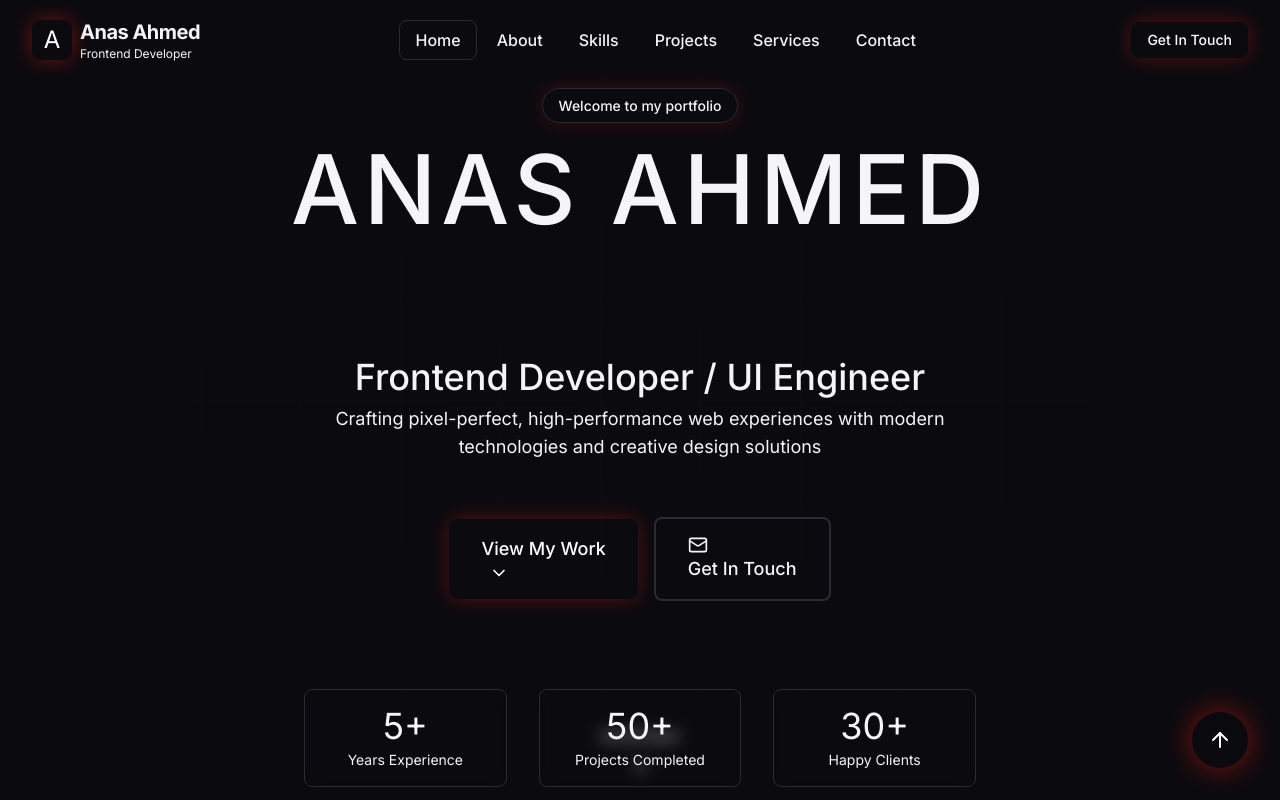
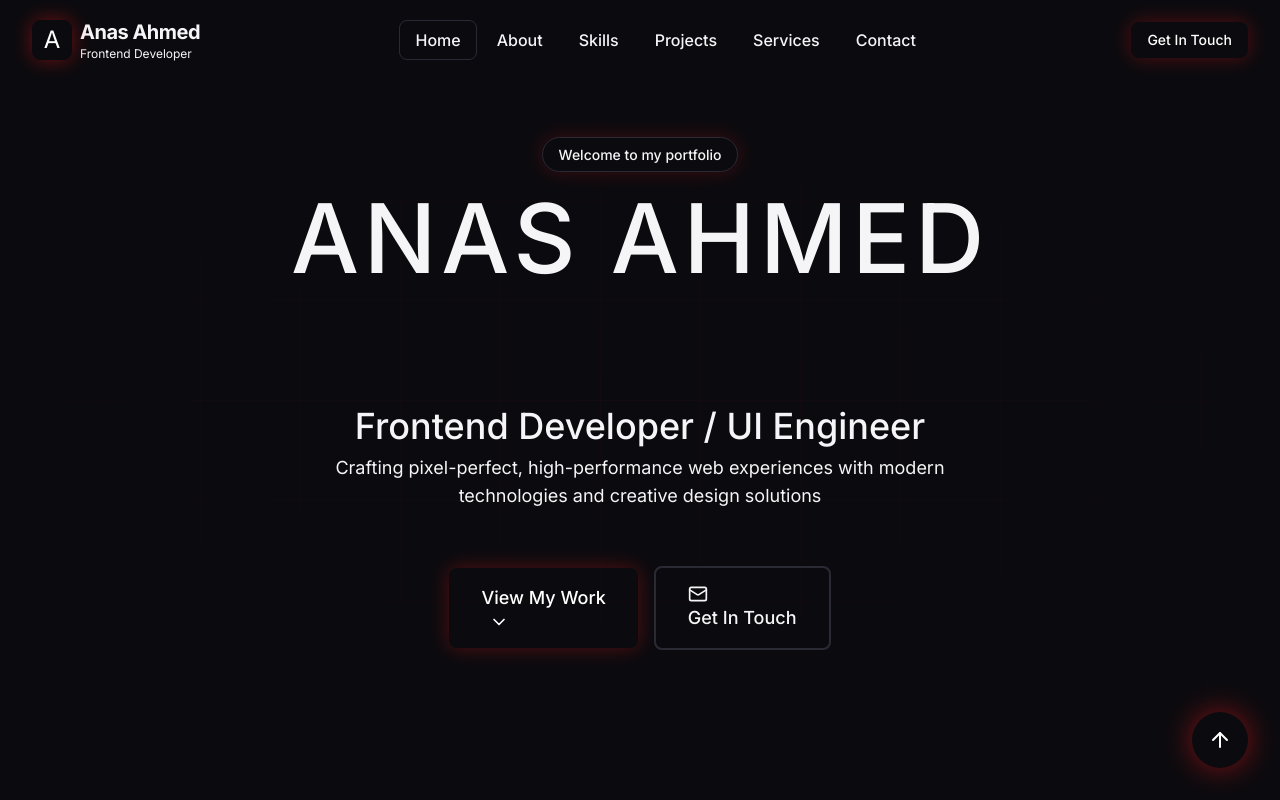
Before and after one commit to ansalking150/my-portfolio-, a React (Vite) app: page / in a window 1280 px wide. Shown: the top 800 px of the page. Built offline with nearby package versions, Linux system fonts and the light colour scheme.

Commit message:
Add EmailJS integration, update LinkedIn links, remove stats section

```diff
--- a/package.json
+++ b/package.json
@@ -10,6 +10,7 @@
     "deploy": "gh-pages -d dist"
   },
   "dependencies": {
+    "@emailjs/browser": "^4.4.1",
     "@emotion/react": "11.14.0",
     "@emotion/styled": "11.14.1",
     "@mui/icons-material": "7.3.5",
--- a/src/app/components/sections/Contact.tsx
+++ b/src/app/components/sections/Contact.tsx
@@ -1,15 +1,16 @@
 import { motion } from 'motion/react';
-import { Mail, Phone, MapPin, Send, Github, Linkedin, Twitter } from 'lucide-react';
+import { Mail, Phone, MapPin, Send, Github, Linkedin, Twitter, CheckCircle, XCircle } from 'lucide-react';
 import { Input, Textarea } from '../Input';
 import { Button } from '../Button';
 import { useState } from 'react';
+import emailjs from '@emailjs/browser';
 
 const contactInfo = [
   {
     icon: <Mail size={24} />,
     title: 'Email',
     value: 'anaslking150@gmail.com',
-    link: 'mailto:anas.ahmed@example.com'
+    link: 'mailto:anaslking150@gmail.com'
   },
   {
     icon: <Phone size={24} />,
@@ -27,7 +28,7 @@ const contactInfo = [
 
 const socialLinks = [
   { icon: <Github size={20} />, name: 'GitHub', url: 'https://github.com/ansalking150' },
-  { icon: <Linkedin size={20} />, name: 'LinkedIn', url: 'https://linkedin.com' },
+  { icon: <Linkedin size={20} />, name: 'LinkedIn', url: 'https://www.linkedin.com/in/ans-ahmed-106a33362?utm_source=share_via&utm_content=profile&utm_medium=member_android' },
   { icon: <Twitter size={20} />, name: 'Twitter', url: 'https://twitter.com' }
 ];
 
@@ -38,11 +39,42 @@ export function Contact() {
     subject: '',
     message: ''
   });
+  const [isSubmitting, setIsSubmitting] = useState(false);
+  const [submitStatus, setSubmitStatus] = useState<'idle' | 'success' | 'error'>('idle');
 
-  const handleSubmit = (e: React.FormEvent) => {
+  const handleSubmit = async (e: React.FormEvent) => {
     e.preventDefault();
-    // Handle form submission
-    console.log('Form submitted:', formData);
+    setIsSubmitting(true);
+    setSubmitStatus('idle');
+
+    try {
+      // Replace these with your EmailJS credentials
+      const serviceId = 'service_k2i15lt';
+      const templateId = 'template_3nro14v';
+      const publicKey = '_3RFk7XqE1H7OmRMV';
+
+      await emailjs.send(
+        serviceId,
+        templateId,
+        {
+          from_name: formData.name,
+          from_email: formData.email,
+          subject: formData.subject,
+          message: formData.message,
+          to_email: 'anaslking150@gmail.com'
+        },
+        publicKey
+      );
+
+      setSubmitStatus('success');
+      setFormData({ name: '', email: '', subject: '', message: '' });
+    } catch (error) {
+      console.error('EmailJS Error:', error);
+      setSubmitStatus('error');
+    } finally {
+      setIsSubmitting(false);
+      setTimeout(() => setSubmitStatus('idle'), 5000);
+    }
   };
 
   const handleChange = (e: React.ChangeEvent<HTMLInputElement | HTMLTextAreaElement>) => {
@@ -208,9 +240,47 @@ export function Contact() {
                 required
               />
 
-              <Button type="submit" variant="primary" size="lg" className="w-full">
-                <Send size={20} className="mr-2" />
-                Send Message
+              {/* Status Messages */}
+              {submitStatus === 'success' && (
+                <motion.div
+                  initial={{ opacity: 0, y: -10 }}
+                  animate={{ opacity: 1, y: 0 }}
+                  className="flex items-center gap-2 p-4 bg-green-500/10 border border-green-500/30 rounded-lg text-green-500"
+                >
+                  <CheckCircle size={20} />
+                  <span>Message sent successfully! I'll get back to you soon.</span>
+                </motion.div>
+              )}
+
+              {submitStatus === 'error' && (
+                <motion.div
+                  initial={{ opacity: 0, y: -10 }}
+                  animate={{ opacity: 1, y: 0 }}
+                  className="flex items-center gap-2 p-4 bg-red-500/10 border border-red-500/30 rounded-lg text-red-500"
+                >
+                  <XCircle size={20} />
+                  <span>Failed to send message. Please try again or email me directly.</span>
+                </motion.div>
+              )}
+
+              <Button
+                type="submit"
+                variant="primary"
+                size="lg"
+                className="w-full"
+                disabled={isSubmitting}
+              >
+                {isSubmitting ? (
+                  <>
+                    <div className="w-5 h-5 border-2 border-white border-t-transparent rounded-full animate-spin mr-2" />
+                    Sending...
+                  </>
+                ) : (
+                  <>
+                    <Send size={20} className="mr-2" />
+                    Send Message
+                  </>
+                )}
               </Button>
             </form>
           </motion.div>
--- a/src/app/components/sections/Footer.tsx
+++ b/src/app/components/sections/Footer.tsx
@@ -16,7 +16,7 @@ const footerLinks = {
   ],
   Connect: [
     { name: 'GitHub', href: 'https://github.com' },
-    { name: 'LinkedIn', href: 'https://linkedin.com' },
+    { name: 'LinkedIn', href: 'https://www.linkedin.com/in/ans-ahmed-106a33362?utm_source=share_via&utm_content=profile&utm_medium=member_android' },
     { name: 'Twitter', href: 'https://twitter.com' },
     { name: 'Email', href: 'mailto:anas.ahmed@example.com' }
   ]
--- a/src/app/components/sections/Hero.tsx
+++ b/src/app/components/sections/Hero.tsx
@@ -129,44 +129,11 @@ export function Hero() {
             transition={{ delay: 0.6 }}
             className="grid grid-cols-3 gap-8 max-w-2xl mx-auto pt-16"
           >
-            {[
-              { number: '5+', label: 'Years Experience' },
-              { number: '50+', label: 'Projects Completed' },
-              { number: '30+', label: 'Happy Clients' }
-            ].map((stat, index) => (
-              <div key={index} className="relative group">
-                <div className="absolute inset-0 bg-gradient-to-r from-primary/20 to-accent-glow/20 rounded-lg blur-xl opacity-0 group-hover:opacity-100 transition-opacity" />
-                <div className="relative p-4 bg-surface/50 backdrop-blur-sm border border-border-custom rounded-lg hover:border-primary/50 transition-all">
-                  <div className="font-heading-alt text-3xl sm:text-4xl text-primary mb-1">
-                    {stat.number}
-                  </div>
-                  <div className="text-text-secondary text-xs sm:text-sm">
-                    {stat.label}
-                  </div>
-                </div>
-              </div>
-            ))}
+
           </motion.div>
         </motion.div>
       </div>
 
-      {/* Scroll Indicator */}
-      <motion.div
-        initial={{ opacity: 0 }}
-        animate={{ opacity: 1 }}
-        transition={{ delay: 1 }}
-        className="absolute bottom-8 left-1/2 -translate-x-1/2"
-      >
-        <motion.div
-          animate={{ y: [0, 10, 0] }}
-          transition={{ duration: 2, repeat: Infinity }}
-          className="flex flex-col items-center gap-2 cursor-pointer"
-          onClick={() => scrollToSection('#about')}
-        >
-          <span className="text-text-secondary text-sm">Scroll Down</span>
-          <ChevronDown className="text-primary" size={24} />
-        </motion.div>
-      </motion.div>
     </section>
   );
 }
--- a/src/app/components/sections/Skills.tsx
+++ b/src/app/components/sections/Skills.tsx
@@ -8,7 +8,7 @@ const skillCategories = [
     icon: <Code size={24} />,
     skills: [
       { name: 'React / Next.js', percentage: 95 },
-      { name: 'TypeScript / JavaScript', percentage: 90 },
+      { name: '  JavaScript', percentage: 90 },
       { name: 'HTML5 / CSS3', percentage: 95 }
     ]
   },
@@ -17,8 +17,7 @@ const skillCategories = [
     icon: <Palette size={24} />,
     skills: [
       { name: 'Tailwind CSS', percentage: 92 },
-      { name: 'CSS-in-JS / Styled Components', percentage: 85 },
-      { name: 'Sass / SCSS', percentage: 88 }
+      { name: 'CSS-in-JS / Styled Components', percentage: 85 }
     ]
   },
   {
```
Also changed, not shown: 1 other file (tests, documents, lock files or other folders).
